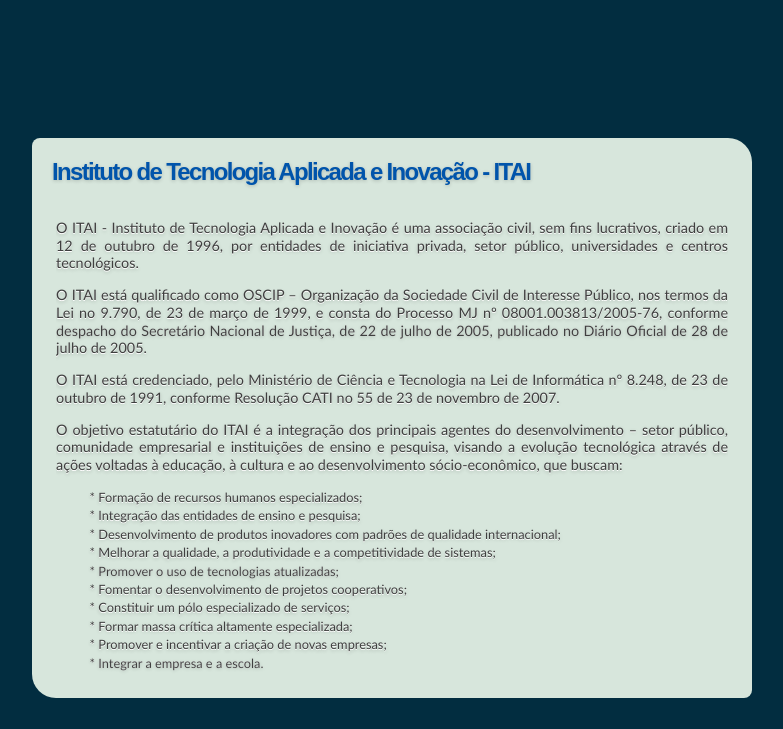
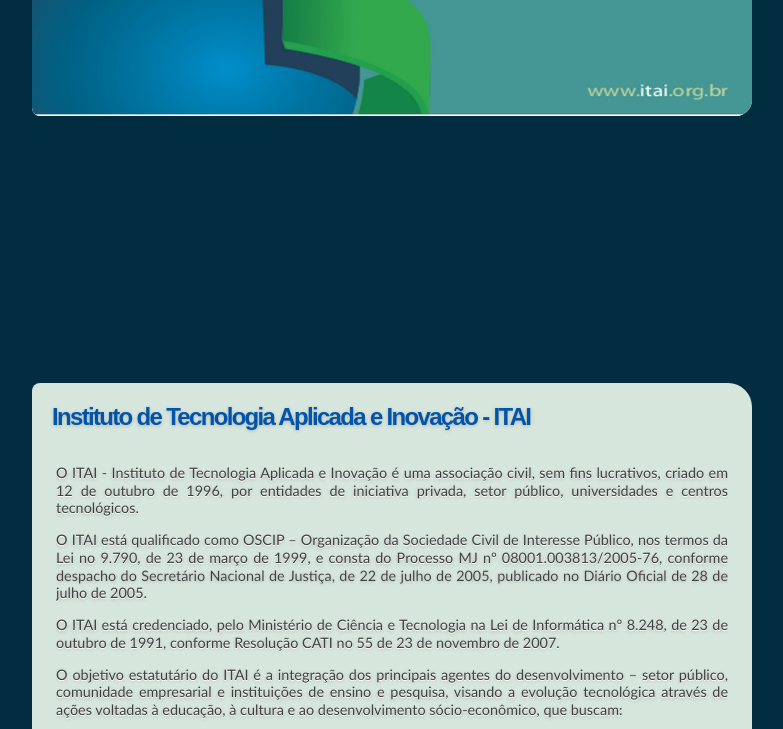
Before and after one commit to regiseduardogregol/presentation, a plain HTML site: page public/imprimir.html in a window 1280 px wide. Shown: the part 640-1369 px from the top of the page, without its empty margins (248-1031 px from the left). Drawn offline with Linux system fonts and the light colour scheme.

Commit message:
Para exportar .pdf

```diff
--- a/public/css/moon2.css
+++ b/public/css/moon2.css
@@ -11,6 +11,8 @@ body {
 /*#imprime{padding-left: 15%;float: center;}*/
 .slide {
   margin: 0 auto;
+  margin-top: 10%;
+  padding: 0 auto;
   overflow: hidden;
   width: 900px;
   height: 700px;
```
